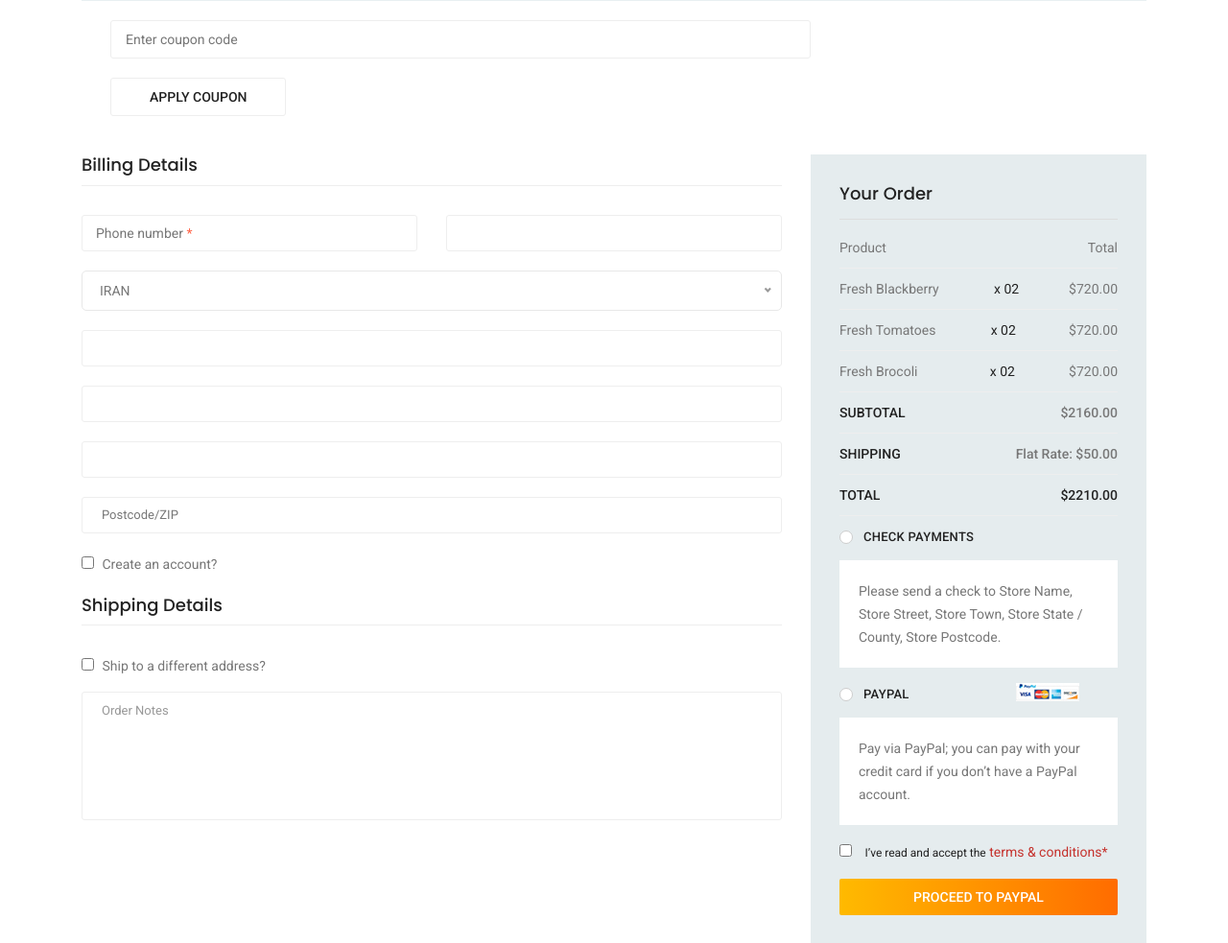
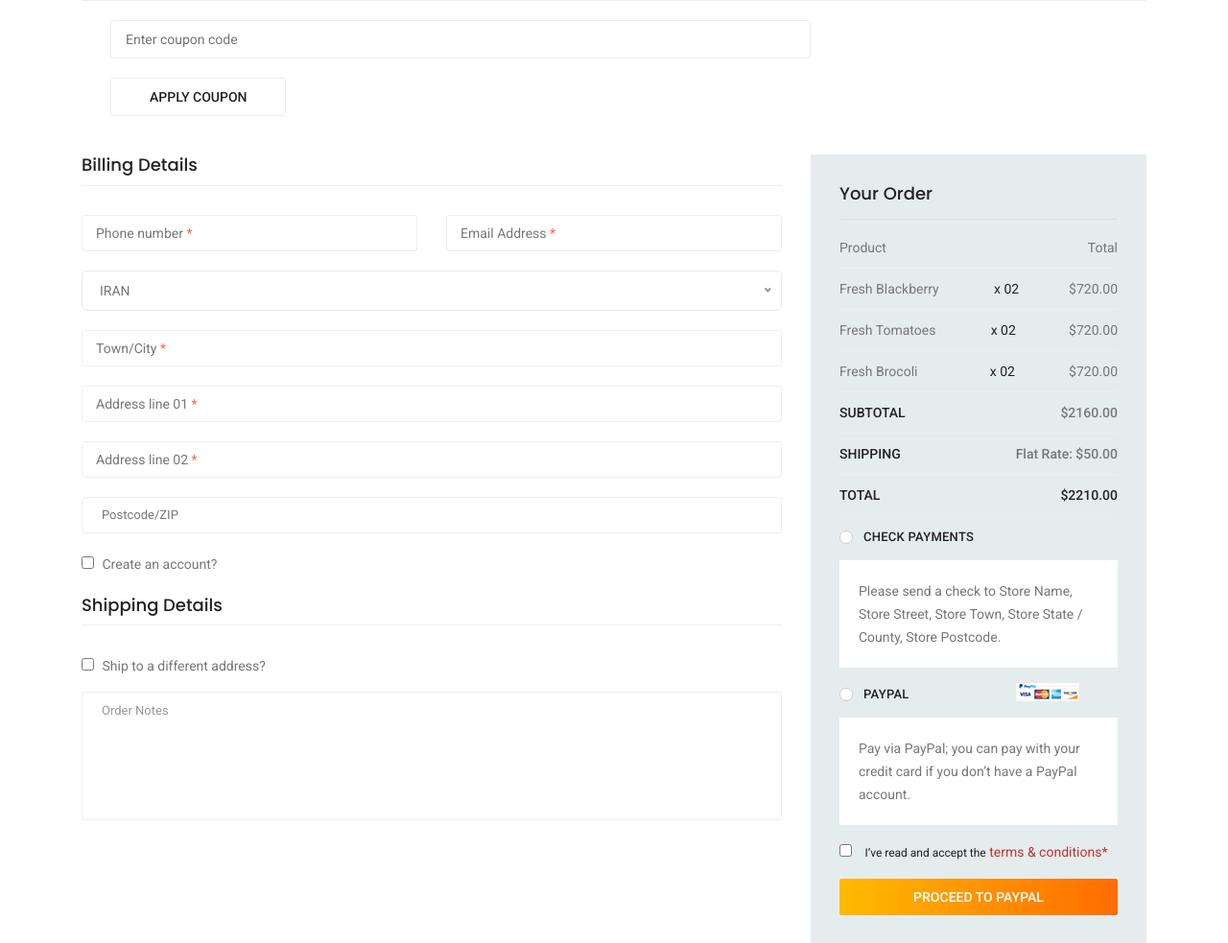
Before and after one commit to mohammad-kheyri/OnlineShop, a Django app: template source/templates/checkout.html in a window 1280 px wide. Shown: the part 820-1803 px from the top of the page at 96% size. Run offline with Django 5.2, Linux system fonts and the light colour scheme; the template is opened without the code that fills it, so the values that code supplies are empty; some libraries are stand-ins or nearby versions.

Commit message:
UPDATE:update checkout file

```diff
--- a/source/templates/checkout.html
+++ b/source/templates/checkout.html
@@ -76,26 +76,26 @@
                                 <input type="text" class="form-control" id="number" name="number">
                                 <span class="placeholder" data-placeholder="Phone number"></span>
                             </div>
-                            <div class="col-md-6 form-group">
+                            <div class="col-md-6 form-group p_star">
                                 <input type="text" class="form-control" id="email" name="compemailany">
                                 <span class="placeholder" data-placeholder="Email Address"></span>
                             </div>
-                            <div class="col-md-12 form-group">
+                            <div class="col-md-12 form-group p_star">
                                 <select class="country_select">
                                     <option value="1">IRAN</option>
                                     <option value="2">USA</option>
                                     <option value="4">LONDON</option>
                                 </select>
                             </div>
-                            <div class="col-md-12 form-group">
+                            <div class="col-md-12 form-group p_star">
                                 <input type="text" class="form-control" id="city" name="city">
                                 <span class="placeholder" data-placeholder="Town/City"></span>
                             </div>
-                            <div class="col-md-12 form-group">
+                            <div class="col-md-12 form-group p_star">
                                 <input type="text" class="form-control" id="add1" name="add1">
                                 <span class="placeholder" data-placeholder="Address line 01"></span>
                             </div>
-                            <div class="col-md-12 form-group">
+                            <div class="col-md-12 form-group p_star">
                                 <input type="text" class="form-control" id="add2" name="add2">
                                 <span class="placeholder" data-placeholder="Address line 02"></span>
                             </div>
```
